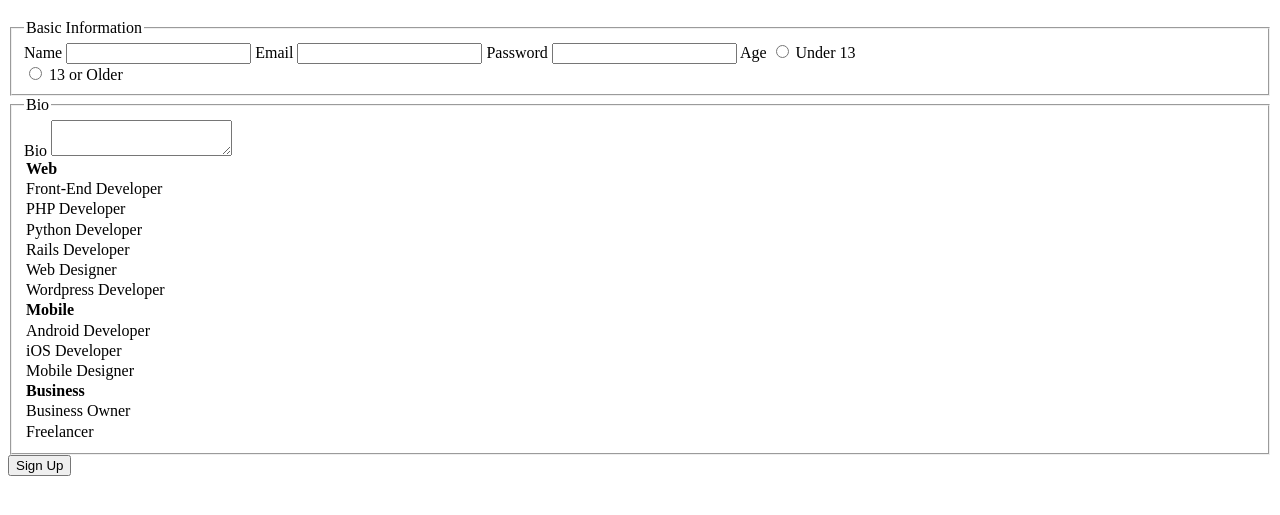
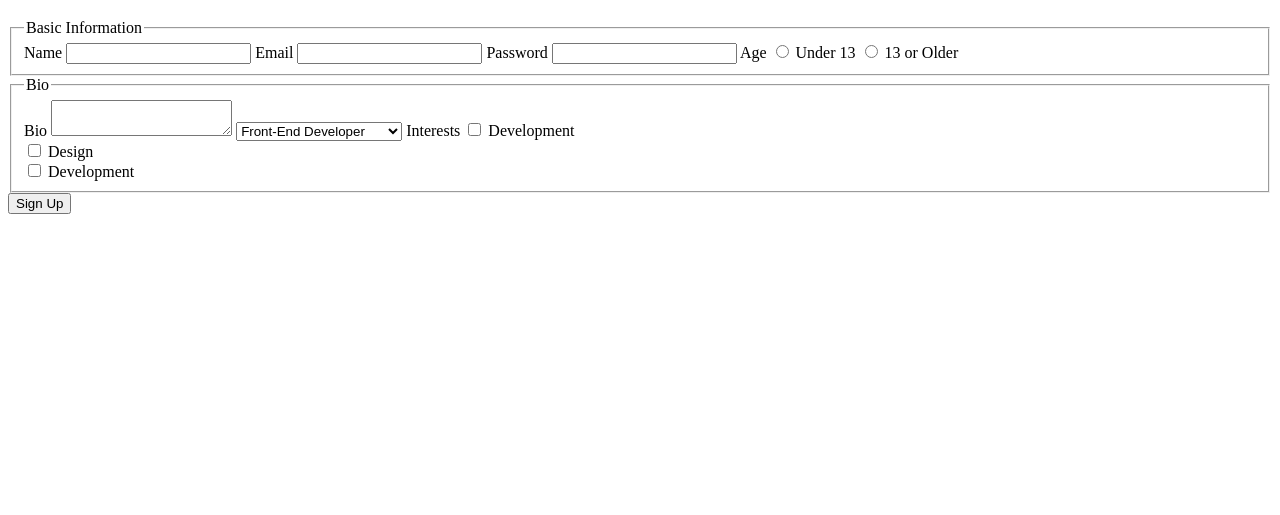
Before and after one commit to nadiabrown/Signup-Sheet, a plain HTML site: page index.html in a window 1280 px wide. Shown: the part 61-576 px from the top of the page. Drawn offline with Linux system fonts and the light colour scheme.

Commit message:
Added checkboxes
Added checkboxes for interests.

```diff
--- a/index.html
+++ b/index.html
@@ -30,8 +30,6 @@
                             <input type="radio" id="under_13" name="user_age" value="under_13">
                             <label for="under_13" class="light">Under 13</label>
 
-                            <br>
-
                             <input type="radio" id="over_13" name="user_age" value="over_13">
                             <label for="over_13" class="light">13 or Older</label>
 
@@ -43,11 +41,11 @@
 
                             <label for="bio">Bio</label>
                             <textarea id="bio" name="user_bio"></textarea>
+                        <select id="job" name="user_job">
 
                             <optgroup label="Web">
+                                <label for="job">Job Role</label>
 
-                                <label for="job">Job Role</label>
-                                <select id="job" name="user_job"></select>
                                 <option value="frontend_developer">Front-End Developer</option>
                                 <option value="php_developer">PHP Developer</option>
                                 <option value="python_developer">Python Developer</option>
@@ -71,6 +69,21 @@
                                 <option value="freelancer">Freelancer</option>
 
                             </optgroup>
+                        </select>
+
+                        <label>Interests</label>
+                        <input type="checkbox" id="development" value="interest_development" name="user_interest" >
+                        <label class="light" for="development">Development</label>
+                        <br>
+
+                        <input type="checkbox" id="design" value="interest_design" name="user_interest" >
+                        <label class="light" for="design">Design</label>
+                        <br>
+
+                        <input type="checkbox" id="business" value="interest_business" name="user_interest" >
+                        <label class="light" for="business">Development</label>
+
+
 
                         </fieldset>
 
```
